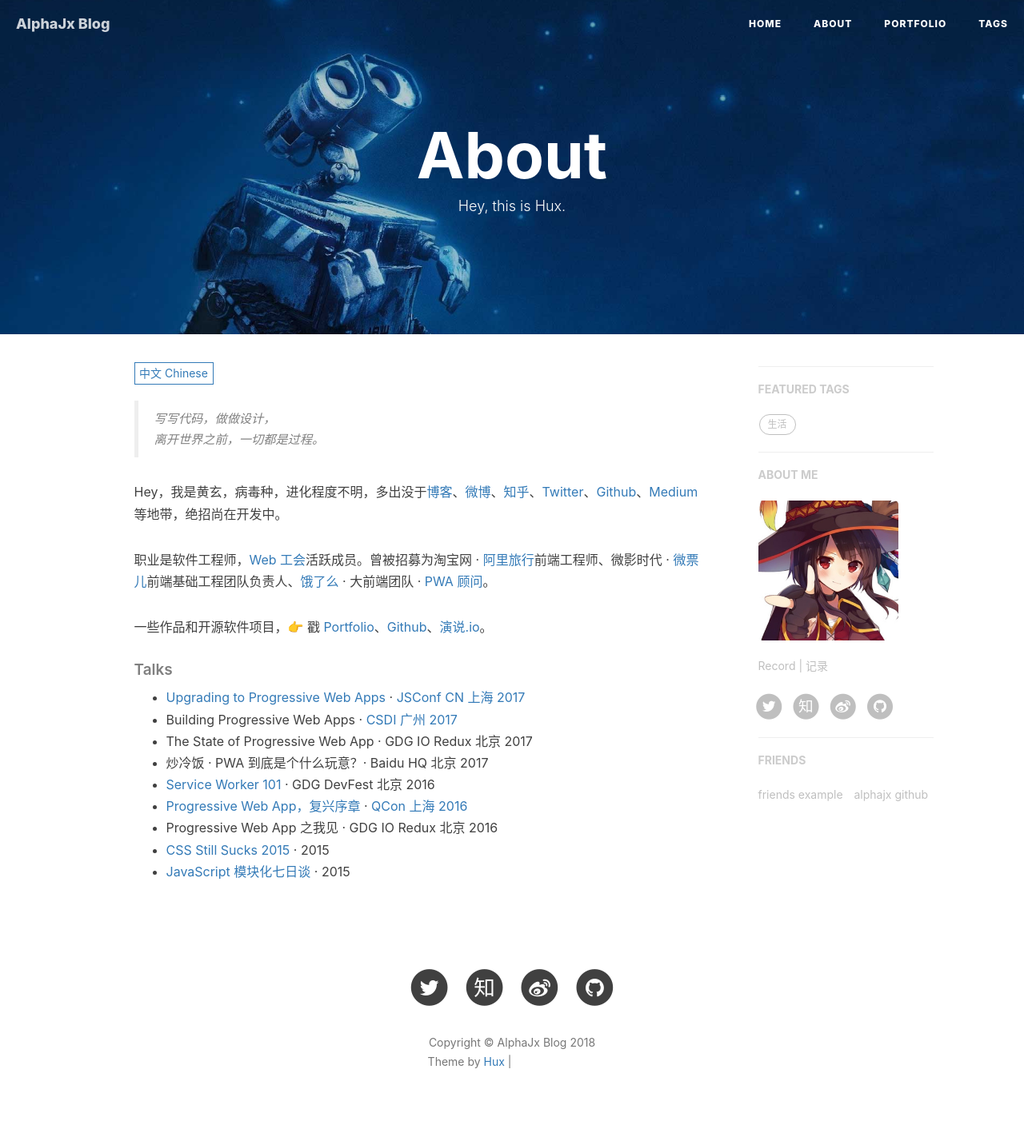
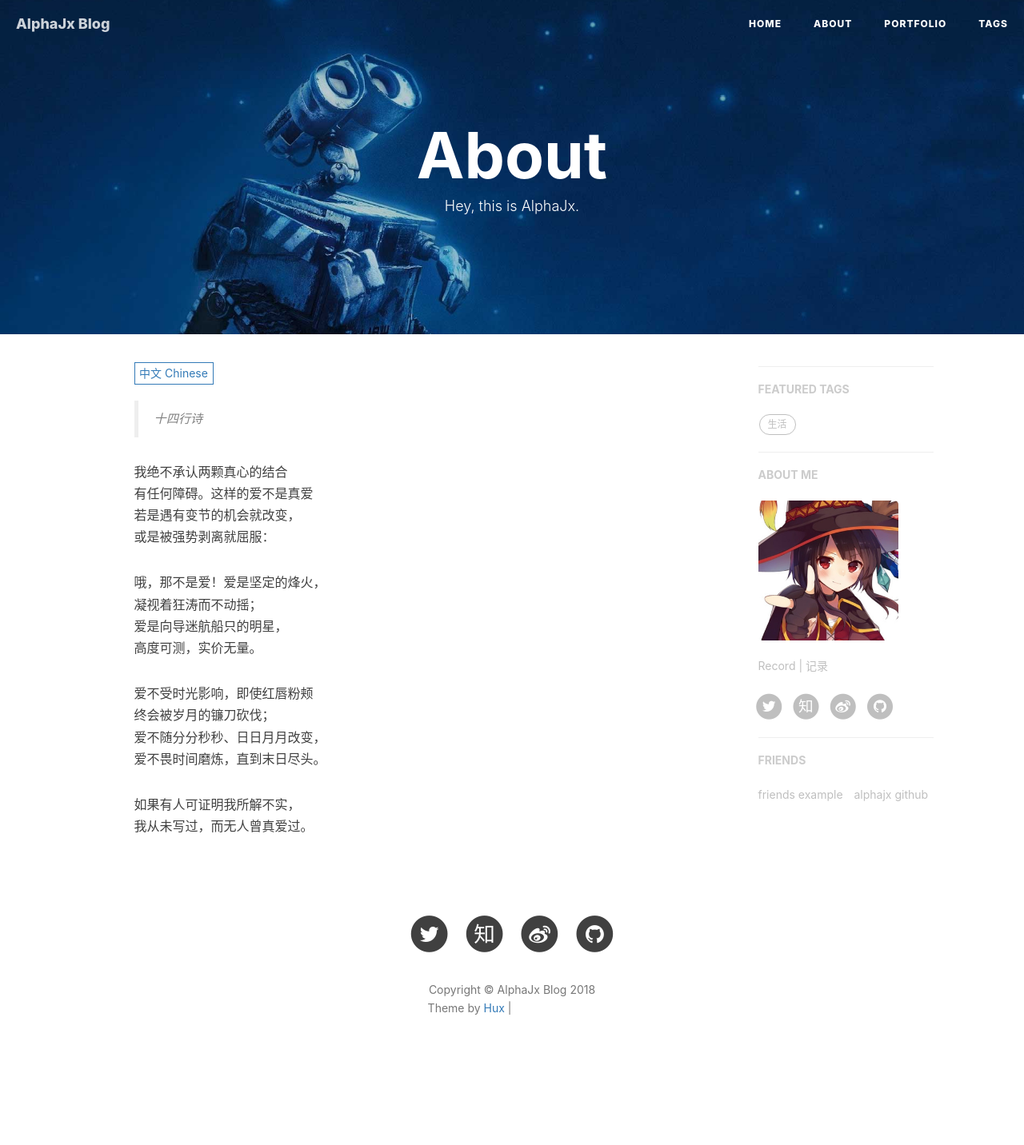
Before and after one commit to alphajx/alphajx.github.io, a Jekyll site: the page built from about.html, in a window 1280 px wide. Shown: the whole page at 80% size. Built offline with Jekyll 4.4.1, drawn with Linux system fonts in a browser that asks for light colours; nearby versions of some CDN libraries; comment, search, counter and statistics services are not loaded; after the commit the page ends 1365 px from its top, so only the background shows below that; grey boxes are pictures that could not be loaded.

Commit message:
modify about
modify about.html, _includes/about/en.md, _includes/about/zh.md.

```diff
--- a/_includes/about/en.md
+++ b/_includes/about/en.md
@@ -1,33 +1,19 @@
+>The Sonnets
 
+Let me not to the marriage of true minds
+Admit impediments. Love is not love
+Which alters when it alteration finds,
+Or bends with the remover to remove:
 
-> Yet another man.
+O, no! it is an ever-fix`ed mark,
+That looks on tempests and is never shaken;
+It is the star to every wand'ring bark,
+Whose worth's unknown, although his heighth be taken.
 
+Love's not Time's fool, though rosy lips and cheeks
+Within his bending sickle's compass come;
+Love alters not with his brief hours and weeks,
+But bears it out even to the edge of doom:
 
-Hi, I am *@huxpro* (Huang, Xuan), a software engineer & a designer. I previously worked as Web Front-End Engineer at [Alibaba Trip](https://www.alitrip.com/); Web Front-End Infrastructure Team Lead at [Wepiao.com](https://www.crunchbase.com/organization/wepiao#/entity); And [Invited Consultant on PWA]((https://medium.com/elemefe/upgrading-ele-me-to-progressive-web-app-2a446832e509)) at [Ele.me](https://github.com/elemefe/).
-
-I studied Digital Media Art and graduated from [Communication University of China](https://en.wikipedia.org/wiki/Communication_University_of_China) by 2016, and am studying Computer Science at [Rochester Institute of Technology](https://en.wikipedia.org/wiki/Rochester_Institute_of_Technology) from 2017.
-
-
-##### Talks
-
-- [Upgrading to Progressive Web Apps][9] · [JSConf China Shanghai 2017](http://2017.jsconf.cn/)
-- Building Progressive Web Apps · [CSDI Guangzhou 2017](http://www.csdisummit.com/)
-- The State of Progressive Web App · GDG IO Redux Beijing 2017
-- PWA Rehashing · Baidu HQ Beijing 2017
-- [Service Worker 101][5] · GDG DevFest Beijing 2016
-- [Progressive Web Apps][4] · QCon Shanghai 2016
-- Progressive Web App in my POV · GDG IO Redux Beijing 2016
-- [CSS Still Sucks 2015][2] · 2015
-- [JavaScript Modularization Journey][1] · 2015
-
-
-
-[1]: //huangxuan.me/2015/07/09/js-module-7day/
-[2]: //huangxuan.me/2015/12/28/css-sucks-2015/
-[3]: //huangxuan.me/2016/06/05/pwa-in-my-pov/
-[4]: //huangxuan.me/2016/10/20/pwa-qcon2016/
-[5]: //huangxuan.me/2016/11/20/sw-101-gdgdf/
-[6]: https://yanshuo.io/assets/player/?deck=58ac8598b123db0067292f92 "PWA Rehashing"
-[7]: https://yanshuo.io/assets/player/?deck=593ad6fbfe88c2006a0a0d6d "The State of PWA"
-[8]: https://yanshuo.io/assets/player/?deck=594d673d570c357d0698a950 "Building PWA"
-[9]: //huangxuan.me/jsconfcn2017/
+If this be error and upon me proved,
+I never writ, nor no man ever loved.
--- a/_includes/about/zh.md
+++ b/_includes/about/zh.md
@@ -1,31 +1,19 @@
-> 写写代码，做做设计，
-> 离开世界之前，一切都是过程。
+>十四行诗
 
-Hey，我是黄玄，病毒种，进化程度不明，多出没于[博客](https://huangxuan.me)、[微博](weibo.com/huxpro)、[知乎](https://www.zhihu.com/people/huxpro/pins/posts)、[Twitter](https://twitter.com/Huxpro/)、[Github](http://github.com/huxpro)、[Medium](https://medium.com/@Huxpro) 等地带，绝招尚在开发中。
+我绝不承认两颗真心的结合
+有任何障碍。这样的爱不是真爱
+若是遇有变节的机会就改变，
+或是被强势剥离就屈服：
 
-职业是软件工程师，[Web 工会](https://medium.com/ben-and-dion/team-web-3315aa447fb2#.359a9c6cl)活跃成员。曾被招募为淘宝网 · [阿里旅行](http://alitrip.com)前端工程师、微影时代 · [微票儿](http://www.wepiao.com/?r=movie)前端基础工程团队负责人、[饿了么](https://ele.me/) · 大前端团队 · [PWA 顾问](https://medium.com/elemefe/upgrading-ele-me-to-progressive-web-app-2a446832e509)。
+哦，那不是爱！爱是坚定的烽火，
+凝视着狂涛而不动摇；
+爱是向导迷航船只的明星，
+高度可测，实价无量。
 
-一些作品和开源软件项目，👉 戳 [Portfolio](/portfolio)、[Github](http://github.com/huxpro)、[演说.io](http://https://zhuanlan.zhihu.com/p/21280918)。
+爱不受时光影响，即使红唇粉颊
+终会被岁月的镰刀砍伐；
+爱不随分分秒秒、日日月月改变，
+爱不畏时间磨炼，直到末日尽头。
 
-
-##### Talks
-
-- [Upgrading to Progressive Web Apps][9] · [JSConf CN 上海 2017](http://2017.jsconf.cn/)
-- Building Progressive Web Apps · [CSDI 广州 2017](http://www.csdisummit.com/)
-- The State of Progressive Web App · GDG IO Redux 北京 2017
-- 炒冷饭 · PWA 到底是个什么玩意？· Baidu HQ 北京 2017
-- [Service Worker 101][5] · GDG DevFest 北京 2016
-- [Progressive Web App，复兴序章][4] · [QCon 上海 2016](http://2016.qconshanghai.com/presentation/3111)
-- Progressive Web App 之我见 · GDG IO Redux 北京 2016
-- [CSS Still Sucks 2015][2] · 2015
-- [JavaScript 模块化七日谈][1] · 2015
-
-[1]: //huangxuan.me/2015/07/09/js-module-7day/
-[2]: //huangxuan.me/2015/12/28/css-sucks-2015/
-[3]: //huangxuan.me/2016/06/05/pwa-in-my-pov/
-[4]: //huangxuan.me/2016/10/20/pwa-qcon2016/
-[5]: //huangxuan.me/2016/11/20/sw-101-gdgdf/
-[6]: https://yanshuo.io/assets/player/?deck=58ac8598b123db0067292f92 "PWA Rehashing"
-[7]: https://yanshuo.io/assets/player/?deck=593ad6fbfe88c2006a0a0d6d "The State of PWA"
-[8]: https://yanshuo.io/assets/player/?deck=594d673d570c357d0698a950 "Building PWA"
-[9]: //huangxuan.me/jsconfcn2017/
+如果有人可证明我所解不实，
+我从未写过，而无人曾真爱过。
--- a/about.html
+++ b/about.html
@@ -1,7 +1,7 @@
 ---
 layout: page
 title: "About"
-description: "Hey, this is Hux."
+description: "Hey, this is AlphaJx."
 header-img: "img/about-bg-walle.jpg"
 multilingual: true
 ---
```
